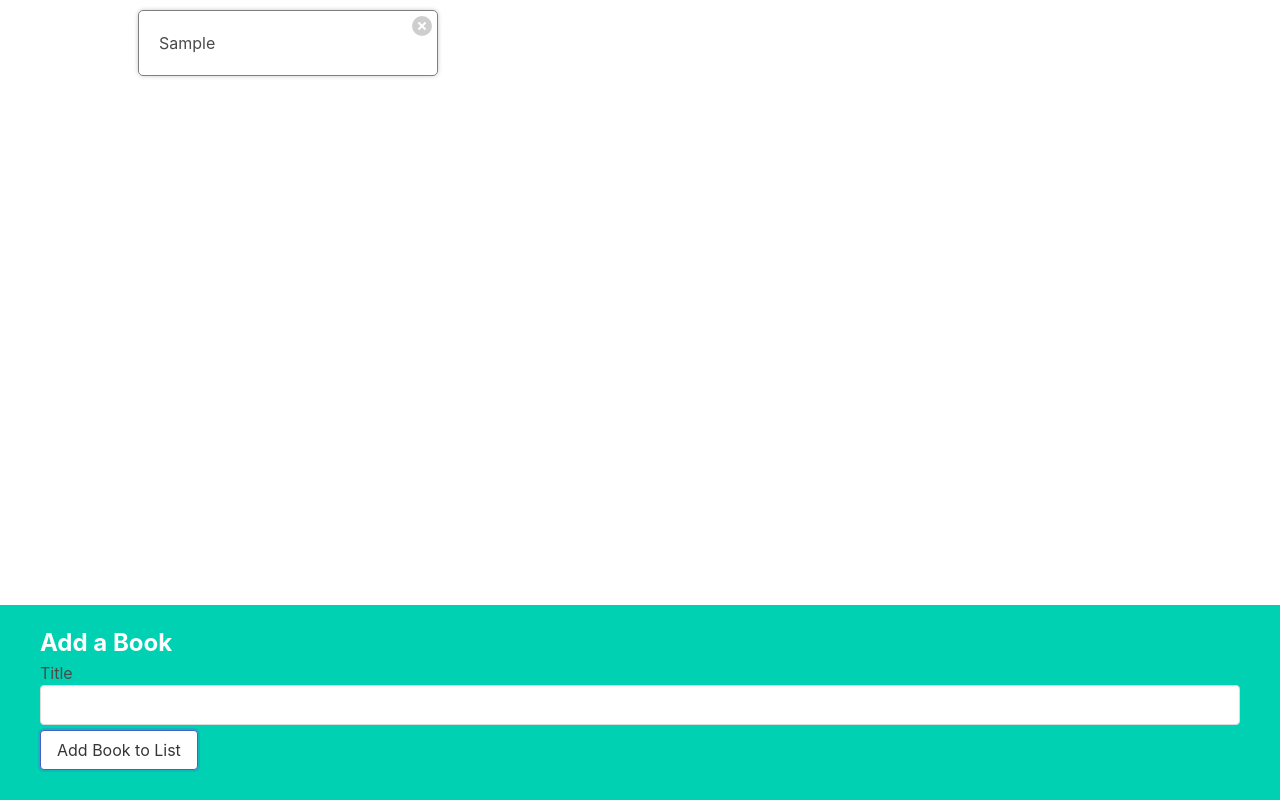
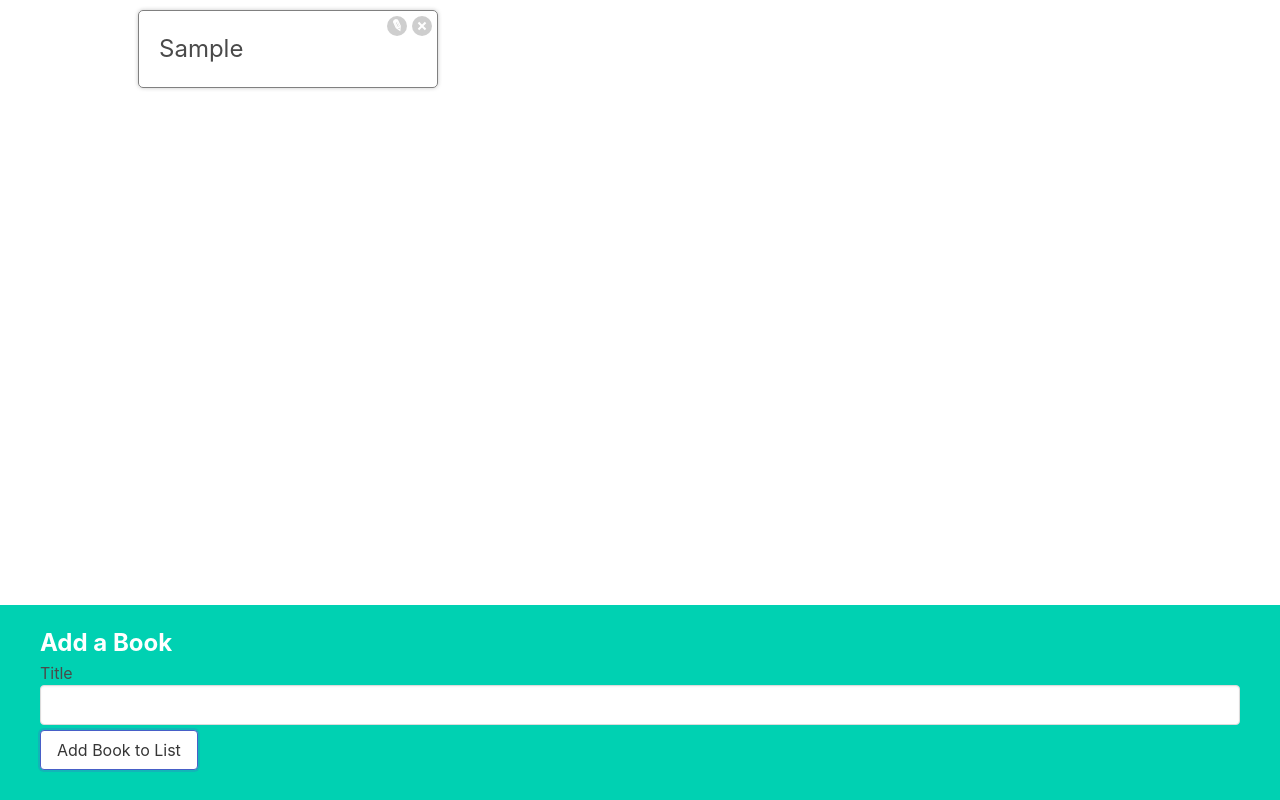
Before and after one commit to rbrtzavala/reading-list, a React (Create React App) app: page / in a window 1280 px wide. Both pictures are taken after typing "Sample" into the empty fields and a click on the button "Add Book to List". Built offline with nearby package versions, Linux system fonts and the light colour scheme.

Commit message:
update book by id for book edit component

```diff
--- a/src/App.js
+++ b/src/App.js
@@ -26,8 +26,15 @@
     setBooks(updatedBooks);
   };
 
-  const editBook = () => {
+  const editBookById = (id, newTitle) => {
+    const updatedBooks = books.map((book) => {
+      if (book.id === id) {
+        return { ...book, title: newTitle }
+      }
+      return book
+    });
 
+    setBooks(updatedBooks);
   };
 
   return (
@@ -35,6 +42,7 @@
       <BookList
         books={books}
         onDelete={deleteBookById}
+        onEdit={editBookById}
       />
       <BookCreate onCreate={createBook} />
     </div>
--- a/src/Components/BookEdit.js
+++ b/src/Components/BookEdit.js
@@ -1,5 +1,32 @@
-function BookEdit() {
-  return <div>BookEdit</div>
+import { useState } from 'react';
+
+function BookEdit({ book, onSubmit }) {
+  const [title, setTitle] = useState(book.title);
+
+  const handleChange = (event) => {
+    setTitle(event.target.value);
+  }
+
+  const handleSubmit = (event) => {
+    event.preventDefault();
+    onSubmit(book.id, title);
+  }
+
+  return (
+    <form
+      className="form-edit"
+      onSubmit={handleSubmit}
+    >
+      <input
+        className="input"
+        value={title}
+        onChange={handleChange}
+      />
+      <button className="button is-primary">
+        Save
+      </button>
+    </form>
+  );
 }
 
 export default BookEdit;
--- a/src/Components/BookList.js
+++ b/src/Components/BookList.js
@@ -1,8 +1,15 @@
 import BookShow from './BookShow'
 
-function BookList({ books, onDelete }) {
+function BookList({ books, onDelete, onEdit }) {
   const renderedBooks = books.map(book => {
-    return <BookShow key={book.id} book={book} onDelete={onDelete} />
+    return (
+      <BookShow
+        key={book.id}
+        book={book}
+        onDelete={onDelete}
+        onEdit={onEdit}
+      />
+    )
   });
 
   return <div className="book-list">{renderedBooks}</div>
--- a/src/Components/BookShow.js
+++ b/src/Components/BookShow.js
@@ -1,16 +1,40 @@
-function BookShow({ book, onDelete }) {
-const handleClick = () => {
-  onDelete(book.id);
-};
+import { useState } from 'react';
 
-  return (
+import BookEdit from './BookEdit'
+
+function BookShow({ book, onDelete, onEdit }) {
+  const [showEdit, setShowEdit] = useState(false);
+
+  const handleDeleteClick = () => {
+    onDelete(book.id);
+  };
+
+  const handleEditClick = () => {
+    setShowEdit(!showEdit)
+  }
+
+  const handleSubmit = (id, newTitle) => {
+    setShowEdit(false);
+    onEdit(id, newTitle)
+  }
+
+  let content = <h3>{book.title}</h3>;
+
+  if (showEdit) {
+    content = <BookEdit book={book} onSubmit={handleSubmit} />
+  }
+
+    return (
     <div className="book-show">
-      {book.title}
+      <div>
+        {content}
+      </div>
+
       <div className="actions">
-        <button
-          className="delete"
-          onClick={handleClick}
-        >
+        <button className="edit" onClick={handleEditClick}>
+          Edit
+        </button>
+        <button className="delete" onClick={handleDeleteClick}>
           Delete
         </button>
       </div>
```
